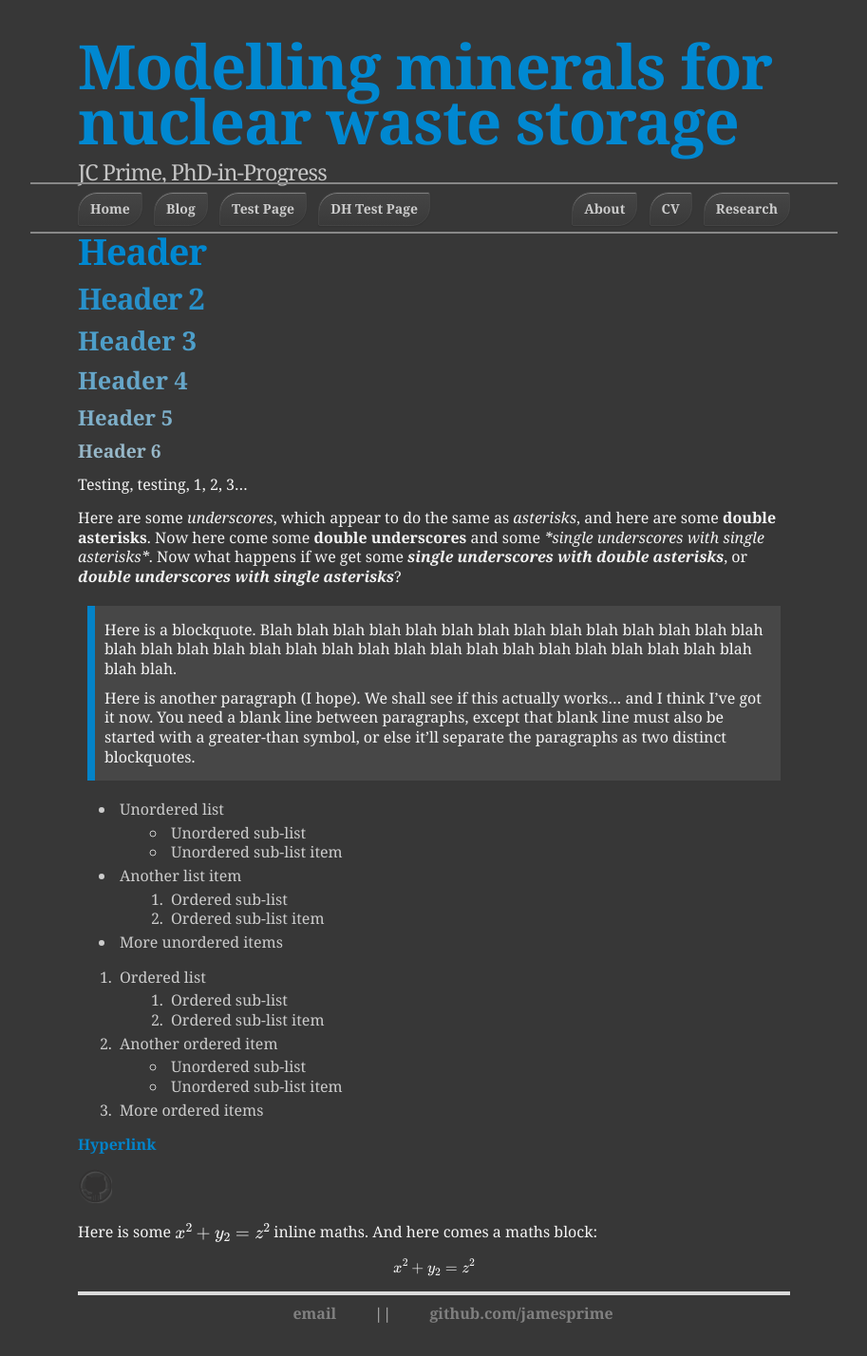
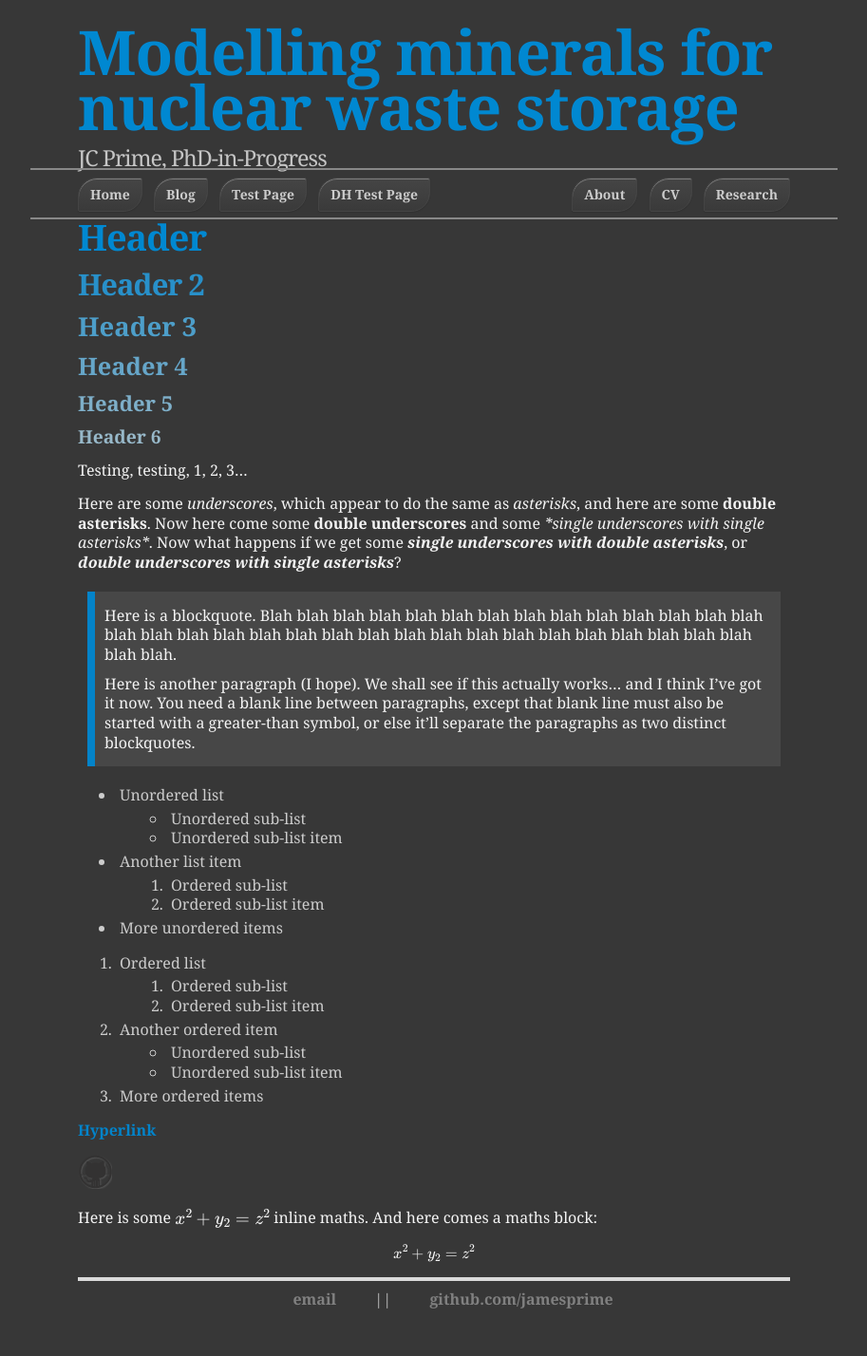
Before and after one commit to jamesprime/jamesprime.github.io, a Jekyll site: the page built from _pages/dhtest/index.md, in a window 1280 px wide. Shown: the whole page at 95% size, without its empty margins (183-1096 px from the left). Built offline with Jekyll 4.4.1, drawn with Linux system fonts in a browser that asks for light colours; nearby versions of some CDN libraries; formulas are drawn with MathJax 3.

Commit message:
Updated /_sass/uberduper.scss
Changed header h1 padding:30px 0 0 0 to 15px 0 0 0, as a further test

```diff
--- a/_sass/uberduper.scss
+++ b/_sass/uberduper.scss
@@ -181,7 +181,7 @@ header {
         font-size: 4.7em;
         line-height: .9em;
         margin: 0 0 15px 0;
-        padding: 30px 0 0 0;
+        padding: 15px 0 0 0;
     }
 
     h2 {
@@ -289,7 +289,7 @@ div.slogan {
         // width: 850px;
         position: absolute;
         left: 50px; // Needs to be the positive-but-equal value for .banner left
-        right: 50px;
+        right: 50px; // Needs to be the positive-but-equal value for .banner left
     }
 
     .leftbuttons {
```
